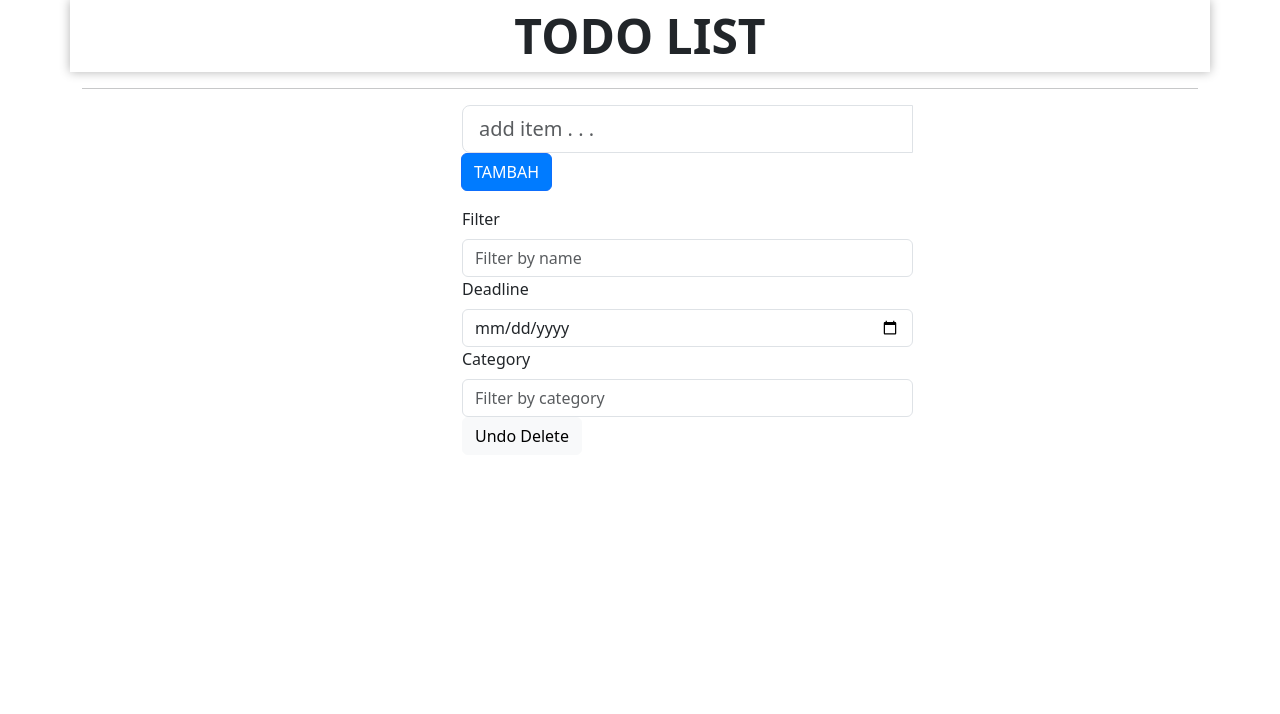
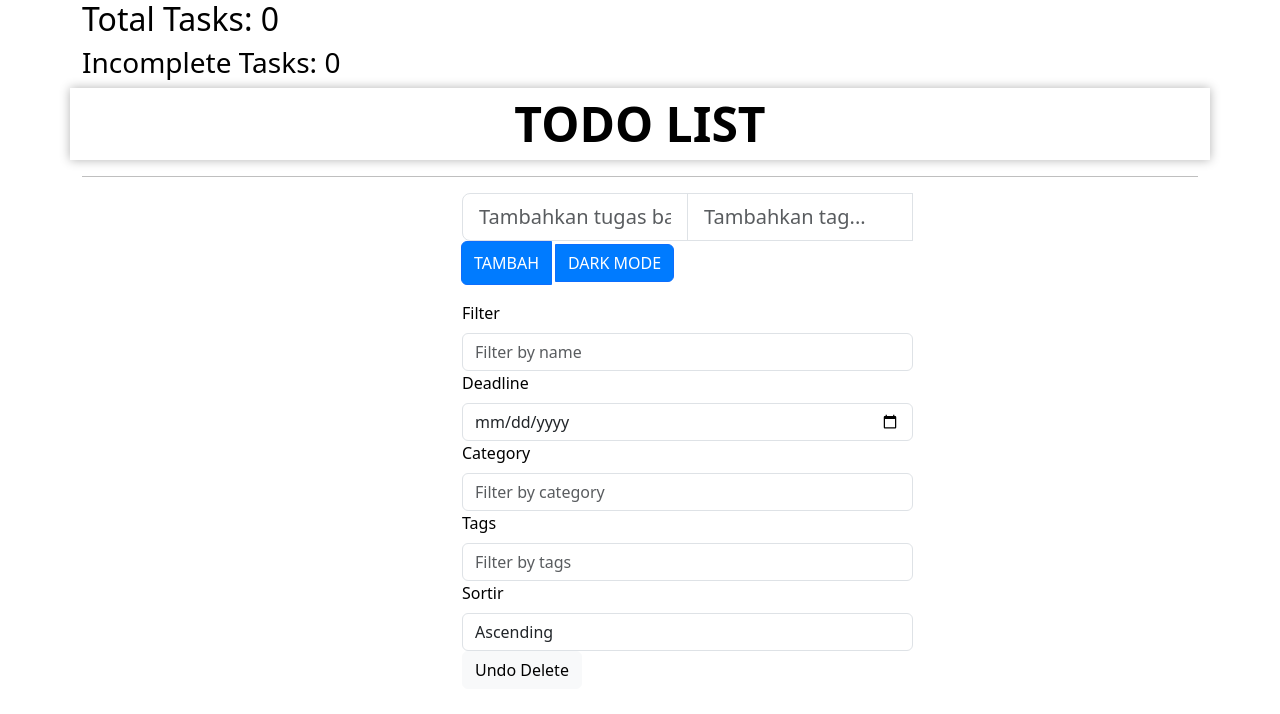
Before and after one commit to AlpianPPLG/todo-list, a React (Create React App) app: page / in a window 1280 px wide. Shown: the top 714 px of the page. Built offline with nearby package versions, Linux system fonts and the light colour scheme.

Commit message:
initial commit

```diff
--- a/src/App.js
+++ b/src/App.js
@@ -8,13 +8,12 @@ import InputGroup from "react-bootstrap/InputGroup";
 import FormControl from "react-bootstrap/FormControl";
 import ListGroup from "react-bootstrap/ListGroup";
 import Form from "react-bootstrap/Form";
-import { useState } from "react";
+import Badge from "react-bootstrap/Badge";
 
 class App extends Component {
   constructor(props) {
     super(props);
 
-    // Setting up state
     this.state = {
       userInput: "",
       list: [],
@@ -22,60 +21,58 @@ class App extends Component {
       filter: "",
       deadline: "",
       category: "",
+      tags: "",
       confirmDelete: false,
+      sort: "asc",
+      darkMode: false,
     };
+
+    if (localStorage.getItem("todo-list")) {
+      const list = JSON.parse(localStorage.getItem("todo-list"));
+      this.setState({
+        list,
+      });
+    }
   }
 
-  // Set a user input value
   updateInput(value) {
     this.setState({
       userInput: value,
     });
   }
 
-  // Add item if user input in not empty
   addItem() {
     if (this.state.userInput !== "") {
       const userInput = {
-        // Add a random id which is used to delete
         id: Math.random(),
-
-        // Add a user value to list
         value: this.state.userInput,
-        checked: false, // Add a new property for checkbox
+        checked: false,
         deadline: this.state.deadline,
         category: this.state.category,
+        tags: this.state.tags.split(",").map((tag) => tag.trim()),
       };
 
-      // Get previous list
       const list = [...this.state.list];
-
-      // Add new item to list
       list.push(userInput);
 
-      // Save data to local storage
       localStorage.setItem("todo-list", JSON.stringify(list));
 
-      // reset state
       this.setState({
         list,
         userInput: "",
         deadline: "",
         category: "",
+        tags: "",
       });
     } else {
       alert("Kolom input tidak boleh kosong");
     }
   }
 
-  // Function to delete item from list use id to delete
   deleteItem(key) {
     const list = [...this.state.list];
-
-    // Filter values and leave value which we need to delete
     const updateList = list.filter((item) => item.id !== key);
 
-    // Save deleted list
     this.setState({
       deletedList: [
         ...this.state.deletedList,
@@ -83,7 +80,6 @@ class App extends Component {
       ],
     });
 
-    // Update list in state
     this.setState({
       list: updateList,
     });
@@ -143,9 +139,46 @@ class App extends Component {
     });
   };
 
+  filterTags = (event) => {
+    this.setState({
+      tags: event.target.value,
+    });
+  };
+
+  sortTodo = (event) => {
+    this.setState({
+      sort: event.target.value,
+    });
+  };
+
+  toggleDarkMode = () => {
+    this.setState((prevState) => ({
+      darkMode: !prevState.darkMode,
+    }));
+  };
+
   render() {
+    const { darkMode } = this.state;
+    const appStyle = {
+      backgroundColor: darkMode ? "#333" : "#fff",
+      color: darkMode ? "#fff" : "#000",
+      minHeight: "100vh",
+      transition: "all 0.3s ease",
+    };
+
+    const totalTasks = this.state.list.length;
+    const incompleteTasks = this.state.list.filter(
+      (item) => !item.checked
+    ).length;
+
     return (
-      <Container>
+      <Container style={appStyle}>
+        <Row>
+          <Col>
+            <h2>Total Tasks: {totalTasks}</h2>
+            <h3>Incomplete Tasks: {incompleteTasks}</h3>
+          </Col>
+        </Row>
         <Row
           style={{
             display: "flex",
@@ -172,12 +205,22 @@ class App extends Component {
           <Col md={{ span: 5, offset: 4 }}>
             <InputGroup className="mb-3">
               <FormControl
-                placeholder="add item . . . "
+                placeholder="Tambahkan tugas baru..."
                 size="lg"
                 value={this.state.userInput}
                 onChange={(item) => this.updateInput(item.target.value)}
                 onKeyPress={this.handleKeyPress}
                 aria-label="add something"
+                aria-describedby="basic-addon2"
+              />
+              <FormControl
+                placeholder="Tambahkan tag..."
+                size="lg"
+                value={this.state.tags}
+                onChange={(event) =>
+                  this.setState({ tags: event.target.value })
+                }
+                aria-label="add tags"
                 aria-describedby="basic-addon2"
               />
               <InputGroup>
@@ -208,6 +251,28 @@ class App extends Component {
                 >
                   {this.state.loading ? "LOADING..." : "TAMBAH"}
                 </Button>
+                <Button
+                  onClick={this.toggleDarkMode}
+                  style={{
+                    transition: "all 0.3s ease",
+                    backgroundColor: "#007bff",
+                    color: "#fff",
+                    opacity: this.state.loading ? 0.5 : 1,
+                    cursor: this.state.loading ? "not-allowed" : "pointer",
+                    margin: "3px",
+                  }}
+                  onMouseEnter={(e) => {
+                    e.target.style.transform = "scale(1.1)";
+                    e.target.style.backgroundColor = "#0056b3";
+                  }}
+                  onMouseLeave={(e) => {
+                    e.target.style.transform = "scale(1)";
+                    e.target.style.backgroundColor = "purple";
+                    e.target.style.border = "none";
+                  }}
+                >
+                  {this.state.darkMode ? "LIGHT MODE" : "DARK MODE"}
+                </Button>
               </InputGroup>
             </InputGroup>
           </Col>
@@ -215,19 +280,26 @@ class App extends Component {
         <Row>
           <Col md={{ span: 5, offset: 4 }}>
             <ListGroup>
-              {/* map over and print items */}
               {this.state.list
                 .filter(
                   (item) =>
                     item.value.toLowerCase().includes(this.state.filter) &&
                     item.deadline.includes(this.state.deadline) &&
-                    item.category.includes(this.state.category)
+                    item.category.includes(this.state.category) &&
+                    item.tags.some((tag) => tag.includes(this.state.tags))
                 )
+                .sort((a, b) => {
+                  if (this.state.sort === "asc") {
+                    return a.deadline.localeCompare(b.deadline);
+                  } else {
+                    return b.deadline.localeCompare(a.deadline);
+                  }
+                })
                 .map((item, index) => {
                   return (
                     <div key={index}>
                       <ListGroup.Item
-                        variant="dark"
+                        variant={darkMode ? "secondary" : "dark"}
                         action
                         style={{
                           display: "flex",
@@ -235,6 +307,8 @@ class App extends Component {
                           textDecoration: item.checked
                             ? "line-through"
                             : "none",
+                          backgroundColor: darkMode ? "#444" : "#fff",
+                          color: darkMode ? "#fff" : "#000",
                         }}
                       >
                         <Form.Check
@@ -243,9 +317,26 @@ class App extends Component {
                           onChange={() => this.handleCheckboxChange(index)}
                         />
                         <span
-                          style={{ color: item.checked ? "gray" : "black" }}
+                          style={{
+                            color: item.checked
+                              ? "gray"
+                              : darkMode
+                              ? "#fff"
+                              : "#000",
+                          }}
                         >
                           {item.value}
+                        </span>
+                        <span>
+                          {item.tags.map((tag, idx) => (
+                            <Badge
+                              key={idx}
+                              bg="info"
+                              style={{ margin: "0 4px" }}
+                            >
+                              {tag}
+                            </Badge>
+                          ))}
                         </span>
                         <span>
                           <Button
@@ -261,6 +352,7 @@ class App extends Component {
                             <Button
                               variant="light"
                               onClick={() => this.confirmDeleteItem(item.id)}
+                              style={{ margin: "3px" }}
                             >
                               Confirm
                             </Button>
@@ -302,7 +394,6 @@ class App extends Component {
                   }
                 />
               </Form.Group>
-
               <Form.Group controlId="formBasicPassword">
                 <Form.Label>Category</Form.Label>
                 <Form.Control
@@ -311,6 +402,26 @@ class App extends Component {
                   onChange={this.filterCategory}
                   placeholder="Filter by category"
                 />
+              </Form.Group>
+              <Form.Group controlId="formBasicPassword">
+                <Form.Label>Tags</Form.Label>
+                <Form.Control
+                  type="text"
+                  value={this.state.tags}
+                  onChange={this.filterTags}
+                  placeholder="Filter by tags"
+                />
+              </Form.Group>
+              <Form.Group controlId="formBasicPassword">
+                <Form.Label>Sortir</Form.Label>
+                <Form.Control
+                  as="select"
+                  value={this.state.sort}
+                  onChange={this.sortTodo}
+                >
+                  <option value="asc">Ascending</option>
+                  <option value="desc">Descending</option>
+                </Form.Control>
               </Form.Group>
               <Button variant="light" onClick={() => this.undoDelete()}>
                 Undo Delete
```
